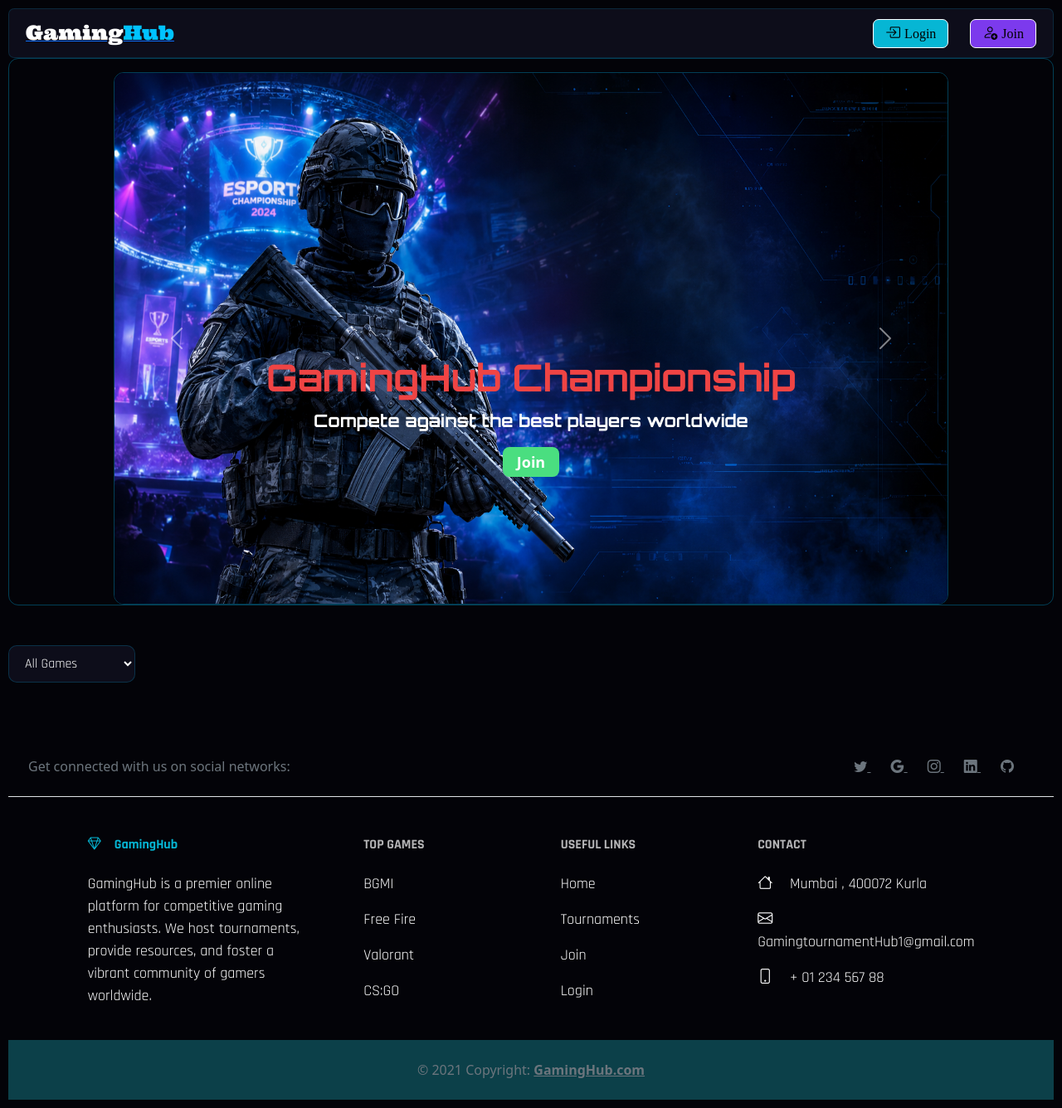
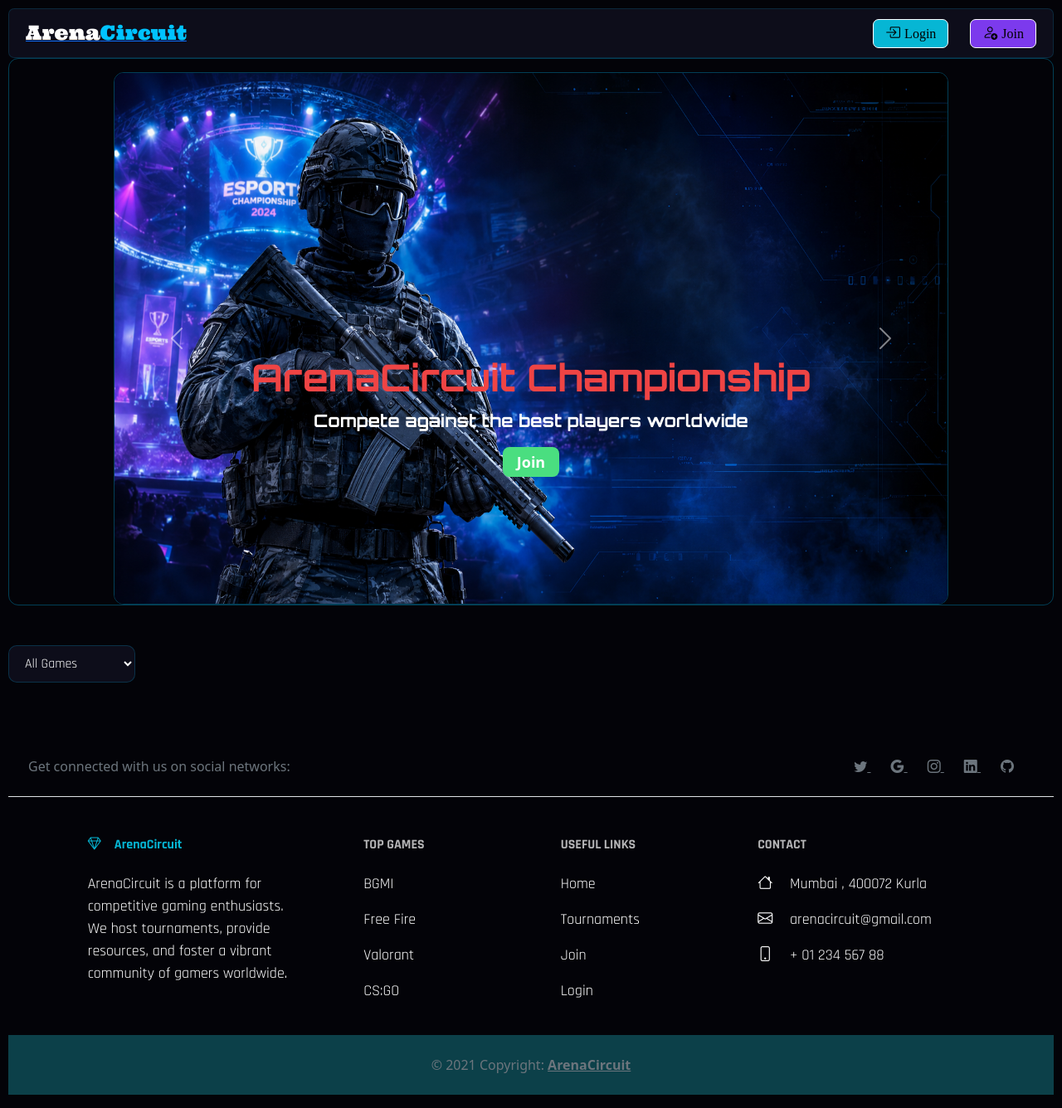
Before and after one commit to SrthakDarekar/Nexplay_, a Flask app: page / in a window 1280 px wide. Shown: the whole page at 83% size. Run offline with Flask 3, Linux system fonts and the light colour scheme; some libraries are stand-ins or nearby versions.

Commit message:
Add files via upload

```diff
--- a/templates/base.html
+++ b/templates/base.html
@@ -4,6 +4,7 @@
 <head>
     <meta charset="UTF-8">
     <meta name="viewport" content="width=device-width, initial-scale=1.0, maximum-scale=1.0">
+    <title>ArenaCircuit | Competitive Gaming Tournaments</title>
 
     <link rel="stylesheet" href="{{ url_for('static', filename='css/carousel.css') }}">
     <link rel="stylesheet" href="{{ url_for('static', filename='css/cards.css') }}">
--- a/templates/carousel.html
+++ b/templates/carousel.html
@@ -3,11 +3,11 @@
         style="width: 80%; margin: auto;">
         <div class="carousel-inner">
             <div class="carousel-item active">
-                <img src="static/images/banner1.png" class="d-block w-100" alt="Welcome to GamingHub"
+                <img src="static/images/banner1.png" class="d-block w-100" alt="Welcome to ArenaCircuit"
                     style="height: 80vh;">
 
                 <div class="carousel-caption custom-carousel">
-                    <h1>GamingHub Championship</h1>
+                    <h1>ArenaCircuit Championship</h1>
                     <p>Compete against the best players worldwide</p>
                     <a class="btn-join" href="/tournament">Join</a>
                 </div>
--- a/templates/footer.html
+++ b/templates/footer.html
@@ -42,10 +42,10 @@
         <div class="col-md-3 col-lg-4 col-xl-3 mx-auto mb-4">
           <!-- Content -->
           <h6 class="Page-title fw-bold mb-4">
-            <i class="bi bi-gem me-3"></i>GamingHub
+            <i class="bi bi-gem me-3"></i>ArenaCircuit
           </h6>
           <p>
-            GamingHub is a premier online platform for competitive gaming enthusiasts. We host tournaments, provide resources, and foster a vibrant community of gamers worldwide.
+            ArenaCircuit is a platform for competitive gaming enthusiasts. We host tournaments, provide resources, and foster a vibrant community of gamers worldwide.
           </p>
         </div>
         <!-- Grid column -->
@@ -99,7 +99,7 @@
           <p><i class="bi bi-house me-3"></i> Mumbai , 400072 Kurla</p>
           <p>
             <i class="bi bi-envelope me-3"></i>
-            GamingtournamentHub1@gmail.com
+            arenacircuit@gmail.com
           </p>
           <p><i class="bi bi-phone me-3"></i> + 01 234 567 88</p>
         </div>
@@ -113,7 +113,7 @@
   <!-- Copyright -->
   <div class="text-center p-4" style="background-color: rgba(26, 156, 173, 0.397);">
     © 2021 Copyright:
-    <a class="text-reset fw-bold" href="https://GamingHub.com/">GamingHub.com</a>
+    <a class="text-reset fw-bold" href="/">ArenaCircuit</a>
   </div>
   <!-- Copyright -->
 </footer>
--- a/templates/navbar.html
+++ b/templates/navbar.html
@@ -1,7 +1,7 @@
 <div class="navbar">
     <div class="logo">
-        <a class="nav-logo" href="/"><span class="nav-logo-text-1">Gaming</span><span
-                class="nav-logo-text-2">Hub</span></a>
+        <a class="nav-logo" href="/"><span class="nav-logo-text-1">Arena</span><span
+                class="nav-logo-text-2">Circuit</span></a>
     </div>
 
     <button class="nav-toggle" type="button" aria-label="Toggle navigation" onclick="toggleNavMenu()">
```
